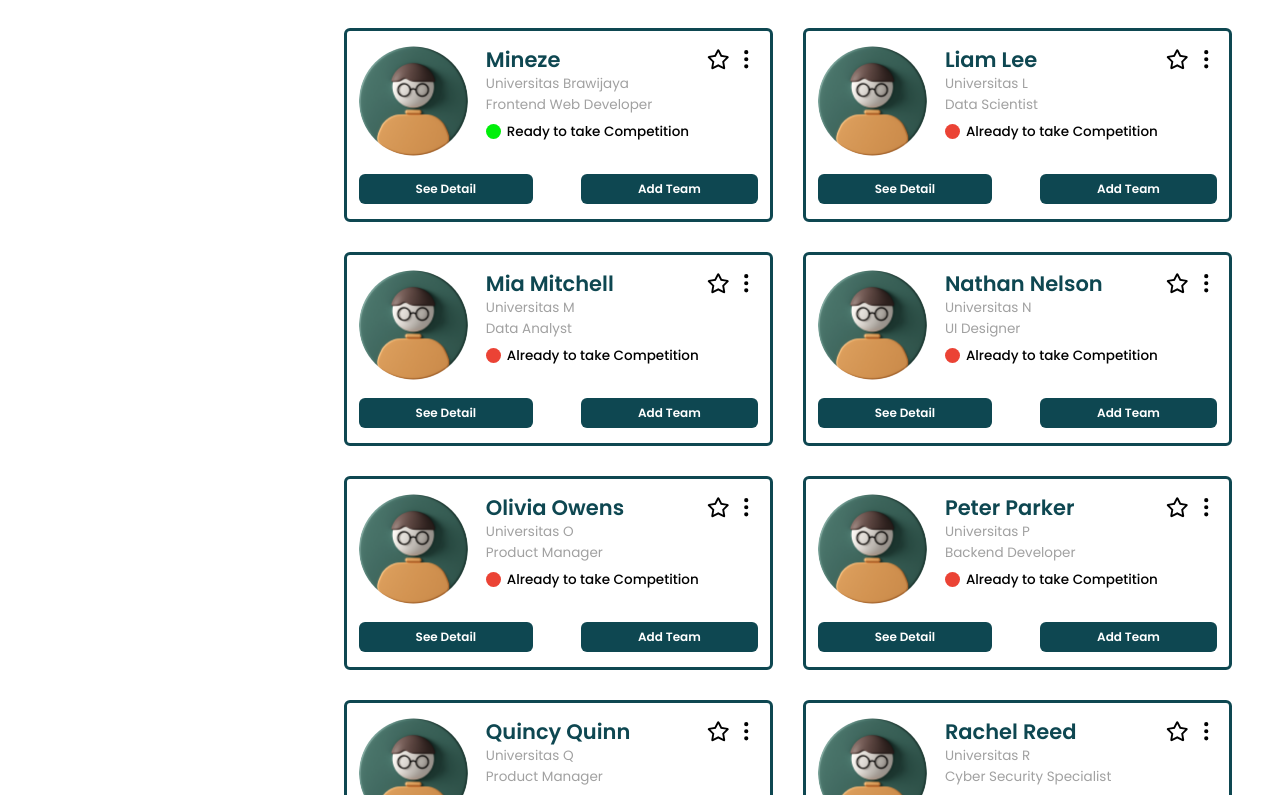
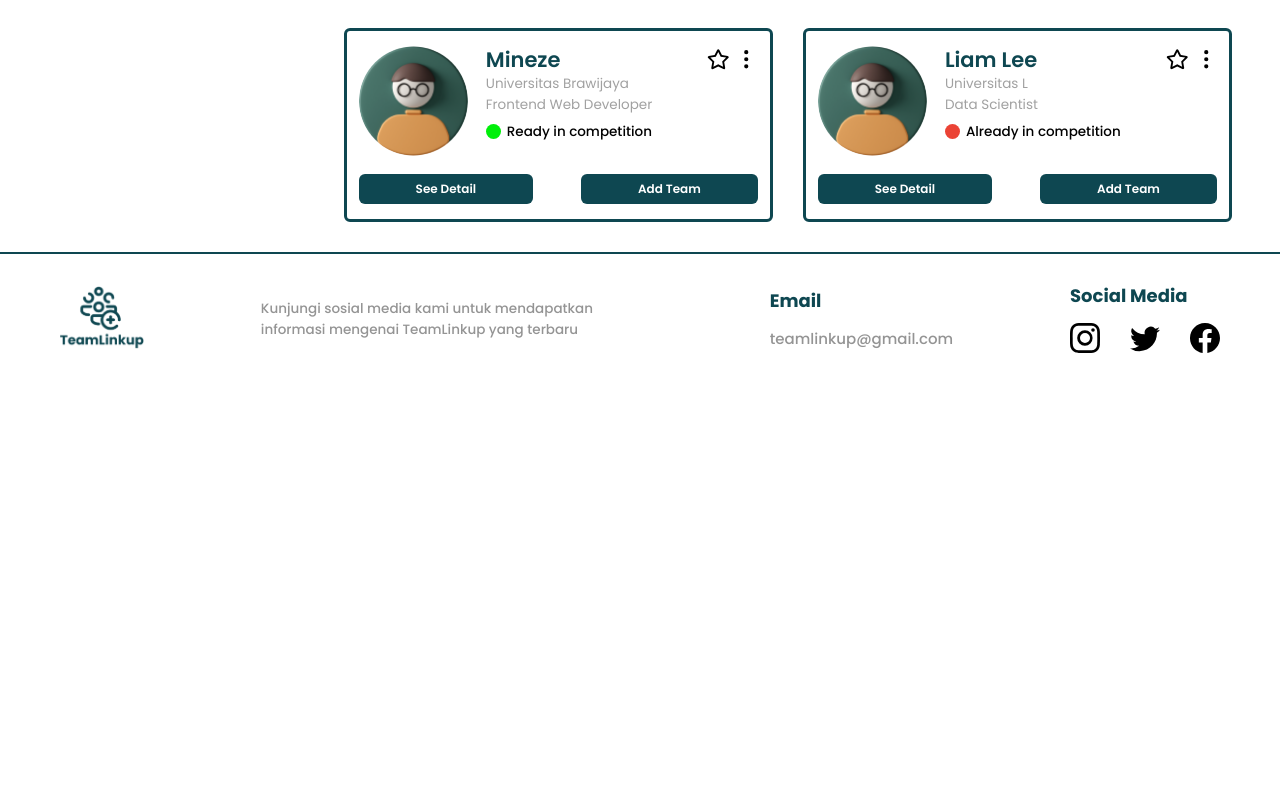
Before and after one commit to NaufalFawwaz/TeamLinkup, a React (Vite) app: page /partner in a window 1280 px wide. Shown: the part 1065-1860 px from the top of the page. After the commit the page ends 1448 px from the top, so only its background shows below. Built offline with nearby package versions, Linux system fonts and the light colour scheme.

Commit message:
[ADD] change status

```diff
--- a/src/assets/data/userData.js
+++ b/src/assets/data/userData.js
@@ -3,96 +3,60 @@ export const userData = [
         name: 'Charlie Brown',
         university: 'Universitas C',
         role: 'Frontend Mobile Developer',
-        status: 'Ready to take Competition'
+        status: 'Ready in competition'
     },
     {
         name: 'David Davis',
         university: 'Universitas D',
         role: 'Backend Developer',
-        status: 'Ready to take Competition'
+        status: 'Ready in competition'
     },
     {
         name: 'Emily Evans',
         university: 'Universitas E',
         role: 'UI Designer',
-        status: 'Ready to take Competition'
+        status: 'Ready in competition'
     },
     {
         name: 'Frankie Franklin',
         university: 'Universitas F',
         role: 'Full Stack Developer',
-        status: 'Ready to take Competition'
+        status: 'Ready in competition'
     },
     {
         name: 'Grace Green',
         university: 'Universitas G',
         role: 'Product Manager',
-        status: 'Ready to take Competition'
+        status: 'Ready in competition'
     },
     {
         name: 'Harry Harris',
         university: 'Universitas H',
         role: 'Mobile App Frontend Developer',
-        status: 'Ready to take Competition'
+        status: 'Ready in competition'
     },
     {
         name: 'Isabel Jackson',
         university: 'Universitas I',
         role: 'UI/UX Designer',
-        status: 'Ready to take Competition'
+        status: 'Ready in competition'
     },
     {
         name: 'Jack Johnson',
         university: 'Universitas J',
         role: 'Game Developer',
-        status: 'Ready to take Competition'
+        status: 'Ready in competition'
     },
     {
         name: 'Mineze',
         university: 'Universitas Brawijaya',
         role: 'Frontend Web Developer',
-        status: 'Ready to take Competition'
+        status: 'Ready in competition'
     },
     {
         name: 'Liam Lee',
         university: 'Universitas L',
         role: 'Data Scientist',
-        status: 'Already to take Competition'
+        status: 'Already in competition'
     },
-    {
-        name: 'Mia Mitchell',
-        university: 'Universitas M',
-        role: 'Data Analyst',
-        status: 'Already to take Competition'
-    },
-    {
-        name: 'Nathan Nelson',
-        university: 'Universitas N',
-        role: 'UI Designer',
-        status: 'Already to take Competition'
-    },
-    {
-        name: 'Olivia Owens',
-        university: 'Universitas O',
-        role: 'Product Manager',
-        status: 'Already to take Competition'
-    },
-    {
-        name: 'Peter Parker',
-        university: 'Universitas P',
-        role: 'Backend Developer',
-        status: 'Already to take Competition'
-    },
-    {
-        name: 'Quincy Quinn',
-        university: 'Universitas Q',
-        role: 'Product Manager',
-        status: 'Already to take Competition'
-    },
-    {
-        name: 'Rachel Reed',
-        university: 'Universitas R',
-        role: 'Cyber Security Specialist',
-        status: 'Already to take Competition'
-    }
 ];
```
